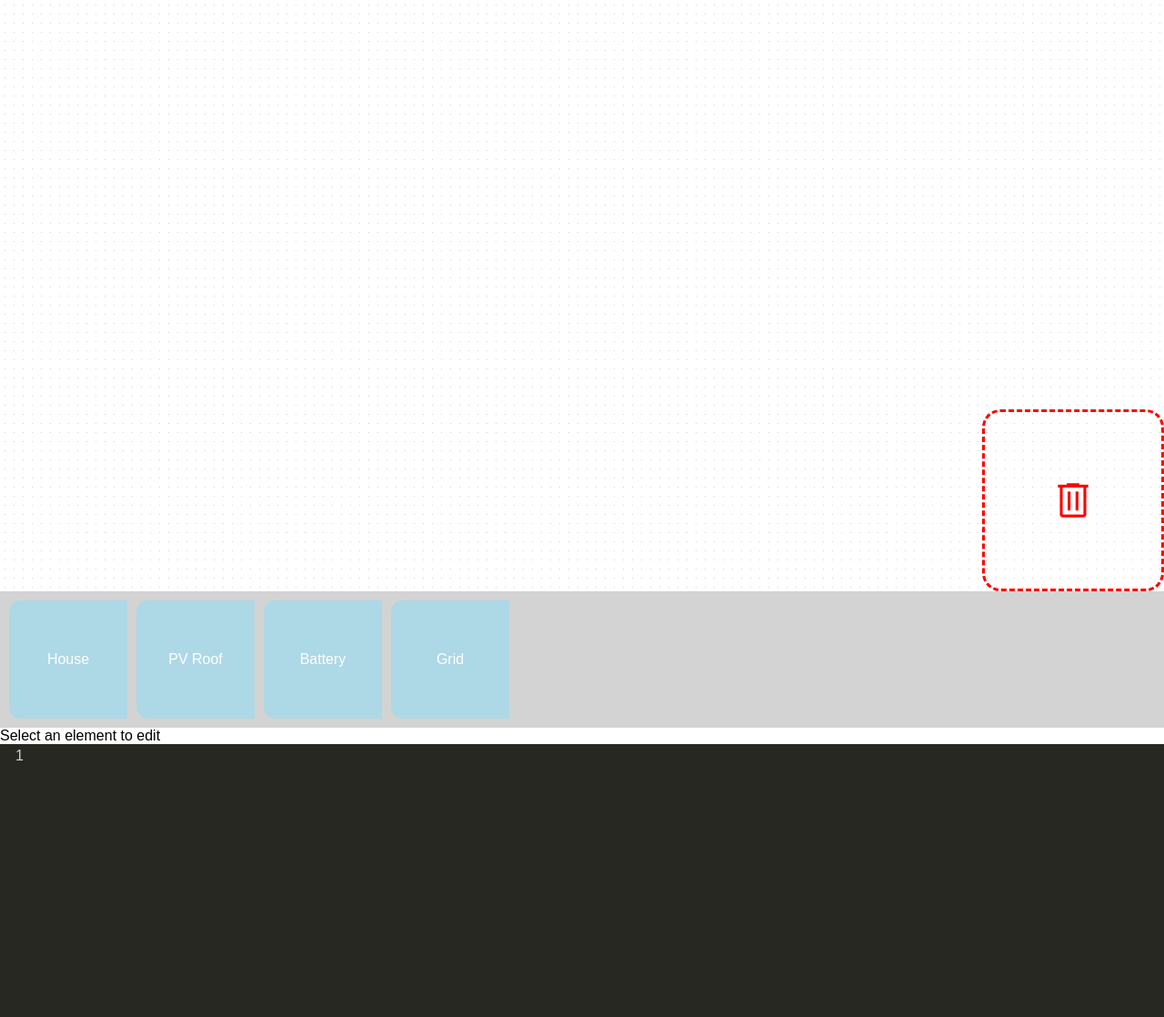
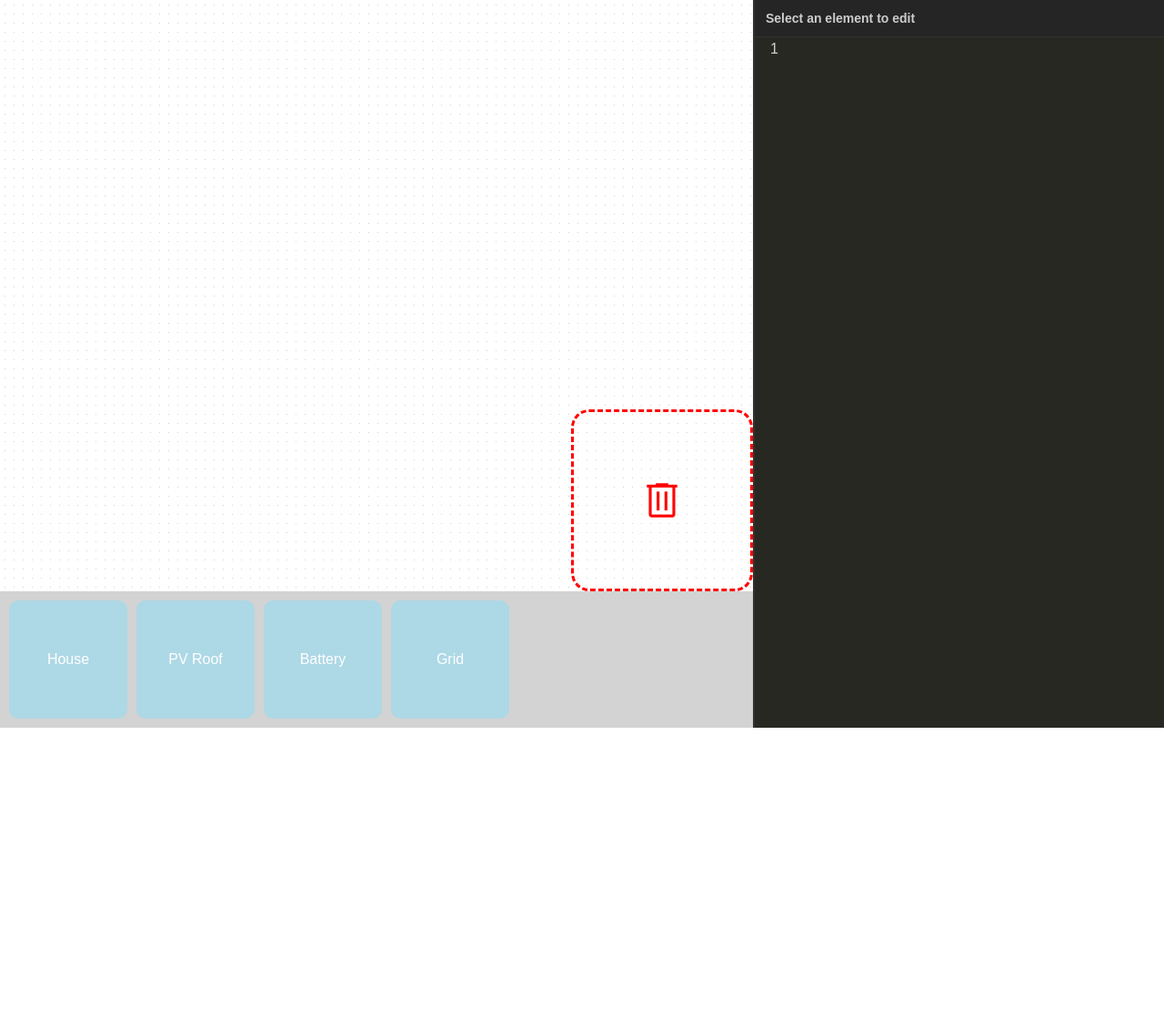
Before and after one commit to OpenSourceInnovationHubs/WorkshopDigitalCase, a plain HTML site: page index.html in a window 1280 px wide. Shown: the whole page at 91% size. After the commit the page ends 800 px from the top, so only its background shows below. Drawn offline with nearby package versions, Linux system fonts and the light colour scheme.

Commit message:
Update style.css

```diff
--- a/assets/css/style.css
+++ b/assets/css/style.css
@@ -3,17 +3,31 @@
     padding: 0;
 }
 
+:root {
+    --toolbar-height: 150px;
+    --editor-width: 450px;
+}
+
 * {
     font-family: sans-serif;
-    --toolbar-height: 150px;
+}
+
+#app {
+    display: flex;
+    width: 100vw;
+    height: 100vh;
+}
+
+#left-panel {
+    flex: 1;
+    display: flex;
+    flex-direction: column;
+    min-width: 0;
 }
 
 #playground {
     position: relative;
-    width: 100vw;
-    height: calc(100vh - var(--toolbar-height));
-    max-width: 100vw;
-    max-height: 100vh;
+    flex: 1;
     overflow: hidden;
     touch-action: none;
     background-image: radial-gradient(lightgrey 10%, transparent 10%);
@@ -22,8 +36,8 @@
 
 #playground > div {
     position: absolute;
-    top: calc(50vh - var(--toolbar-height));
-    left: 50vw;;
+    top: 30%;
+    left: 30%;
 }
 
 #playground > div#delete {
@@ -41,7 +55,7 @@
     justify-content: center;
     align-items: center;
     box-sizing: border-box;
-    border-radius: 10%;
+    border-radius: 20px;
     border: 3px dashed red;
     user-select: none;
     transition: all 250ms;
@@ -59,48 +73,29 @@
 
 
 #toolbar {
-    width: 100vw;
+    width: 100%;
     height: var(--toolbar-height);
+    flex-shrink: 0;
     background-color: lightgray;
     padding: 10px;
     display: flex;
-    justify-content: space-between;
     box-sizing: border-box;
 }
 
 #elements {
-    width: calc(100% - var(--toolbar-height));
-    height: 100%;
+    width: 100%;
+    height: calc(var(--toolbar-height) - 20px);
     display: flex;
+    align-items: stretch;
     overflow-x: auto;
     white-space: nowrap;
     gap: 10px;
 }
 
-.button {
-    display: flex;
-}
-
-.download {
-    display: flex;
-    align-items: center;
-    border: 1px black dashed;
-    border-top-right-radius: 10px;
-    border-bottom-right-radius: 10px;
-    transition: background-color 250ms;
-    cursor: pointer;
-    user-select: none;
-}
-
-.download:hover {
-    background-color: lightcyan;
-}
-
 .element {
     height: 100%;
     flex: 0 0 calc(var(--toolbar-height) - 20px);
-    border-top-left-radius: 10%;
-    border-bottom-left-radius: 10%;
+    border-radius: 10px;
     background-color: lightblue;
     color: white;
     display: flex;
@@ -115,26 +110,39 @@
     background-color: aquamarine;
 }
 
-#upload {
-    height: 100%;
-    width: calc(var(--toolbar-height) - 20px);
+/* Editor Panel */
+#editor-panel {
+    width: var(--editor-width);
+    height: 100vh;
     display: flex;
-    justify-content: center;
-    align-items: center;
-    box-sizing: border-box;
-    border-radius: 10%;
-    border: 3px dashed gray;
-    user-select: none;
-    transition: background-color 250ms;
+    flex-direction: column;
+    background-color: #1e1e1e;
+    border-left: 2px solid #333;
 }
 
-#upload.dragover {
-    background-color: lightcyan;
+#editor-header {
+    padding: 12px;
+    color: #ccc;
+    font-size: 14px;
+    font-weight: bold;
+    background-color: #252526;
+    border-bottom: 1px solid #333;
+    flex-shrink: 0;
 }
 
-#upload span {
-    color: grey;
-    font-size: 50px;
+#json-editor {
+    flex: 1;
+    border: none;
+}
+
+.CodeMirror {
+    height: 100% !important;
+}
+
+/* Selection */
+.selected {
+    outline: 3px solid blue;
+    outline-offset: 2px;
 }
 
 .house {
@@ -154,7 +162,7 @@
     color: gray;
     box-sizing: border-box;
     border: 2px dashed lightgray;
-    border-radius: 10%;
+    border-radius: 10px;
     transition: all 250ms;
 }
 
@@ -192,7 +200,7 @@ div[class*="-drop"].drop-target {
     align-items: center;
     justify-content: center;
     color: white;
-    border-radius: 10%;
+    border-radius: 10px;
     user-select: none;
     box-shadow: 0 4px 8px 0 rgba(0, 0, 0, 0.2), 0 6px 20px 0 rgba(0, 0, 0, 0.19);
     transition: background-image 250ms;
@@ -220,7 +228,7 @@ div[class*="-drop"].drop-target {
     align-items: center;
     justify-content: center;
     color: white;
-    border-radius: 10%;
+    border-radius: 8px;
     user-select: none;
     transition: background-color 250ms, color 250ms;
     box-shadow: 0 4px 8px 0 rgba(0, 0, 0, 0.2), 0 6px 20px 0 rgba(0, 0, 0, 0.19);
@@ -237,7 +245,7 @@ div[class*="-drop"].drop-target {
     display: flex;
     justify-content: center;
     color: grey;
-    border-radius: 10%;
+    border-radius: 8px;
     user-select: none;
     transition: background-color 250ms, color 250ms, box-shadow 250ms;
     box-shadow: 0 4px 8px 0 rgba(0, 0, 0, 0.2), 0 6px 20px 0 rgba(0, 0, 0, 0.19);
@@ -254,7 +262,7 @@ div[class*="-drop"].drop-target {
     justify-content: center;
     align-items: center;
     color: grey;
-    border-radius: 10%;
+    border-radius: 8px;
     user-select: none;
     transition: background-color 250ms, color 250ms, box-shadow 250ms;
     box-shadow: 0 4px 8px 0 rgba(0, 0, 0, 0.2), 0 6px 20px 0 rgba(0, 0, 0, 0.19);
```
